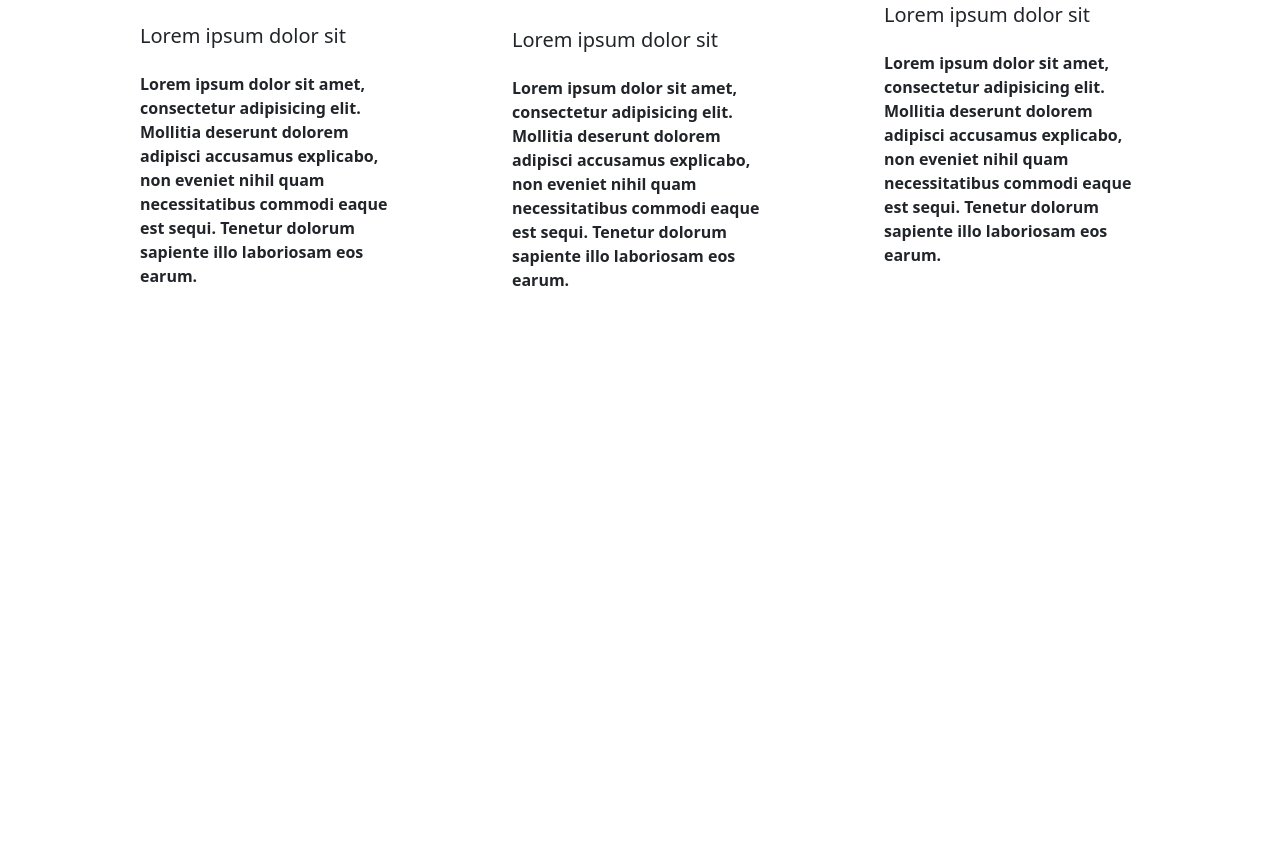
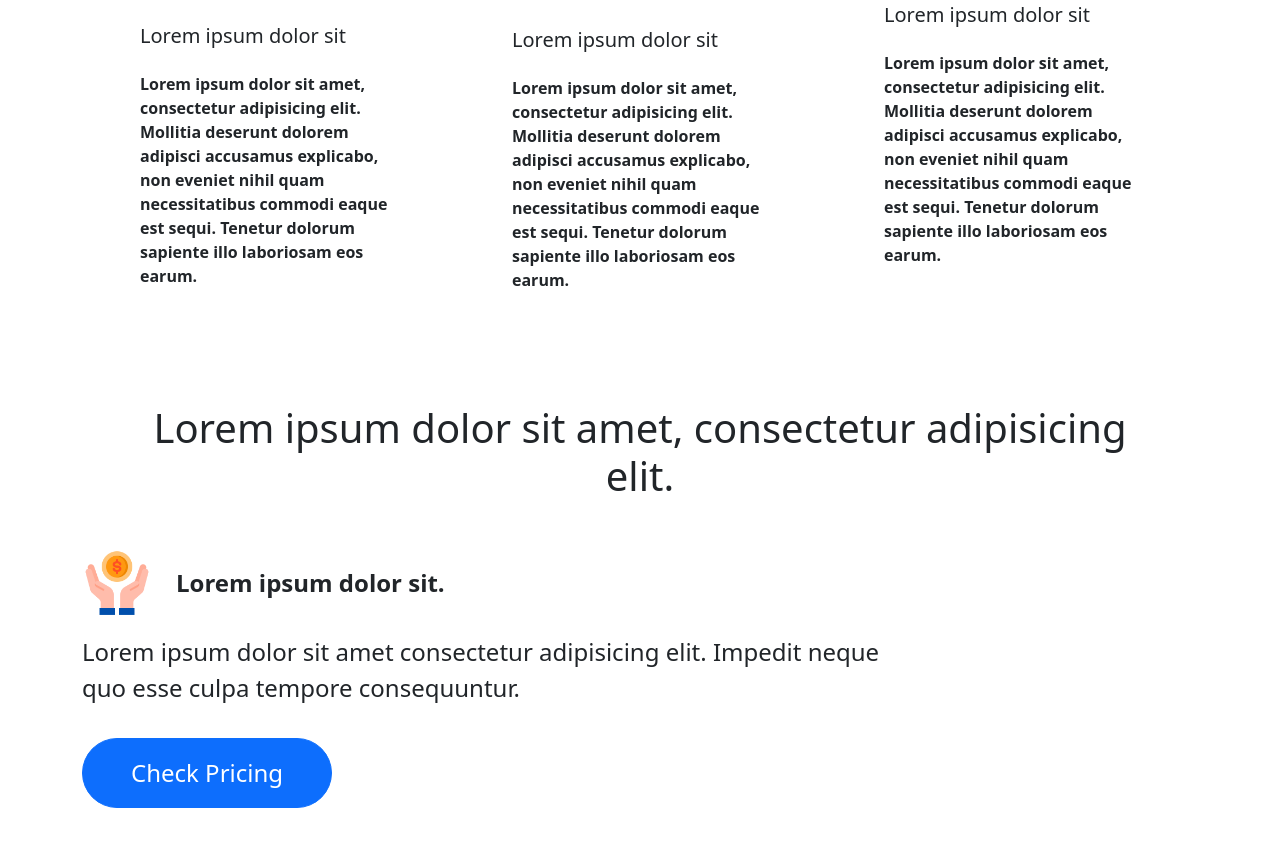
Before and after one commit to EftekharAlam2/HTML-Home-Template, a plain HTML site: page index.html in a window 1280 px wide. Shown: the part 1868-2714 px from the top of the page. Before the commit the page ends 2224 px from the top, so only its background shows below. Drawn offline with nearby package versions, Linux system fonts and the light colour scheme.

Commit message:
Card1 added

```diff
--- a/index.html
+++ b/index.html
@@ -235,6 +235,35 @@
           </div>
         </div>
       </section>
+
+      <!-- Fourth Section -->
+      <section>
+        <h1 class="m-5 text-center pt-5">
+          Lorem ipsum dolor sit amet, consectetur adipisicing elit.
+        </h1>
+        <div class="d-flex flex-row">
+          <div>
+            <div class="d-flex flex-row">
+              <div class="mb-3">
+                <img src="img/icon4.png" alt="" />
+              </div>
+              <div class="d-flex justify-content-center align-items-center">
+                <p class="ms-4 fs-4 text fw-bold">Lorem ipsum dolor sit.</p>
+              </div>
+            </div>
+            <p class="fs-4 text w-75">
+              Lorem ipsum dolor sit amet consectetur adipisicing elit. Impedit
+              neque quo esse culpa tempore consequuntur.
+            </p>
+            <button
+              type="button"
+              class="btn btn-primary fs-4 text mt-3 px-5 py-3 rounded-pill"
+            >
+              Check Pricing
+            </button>
+          </div>
+        </div>
+      </section>
     </main>
     <!-- Please connect with internet to run the Bootstrap JS -->
     <script
```
Also changed, not shown: img/wave1.png (deleted), img/wave2.png (deleted).
